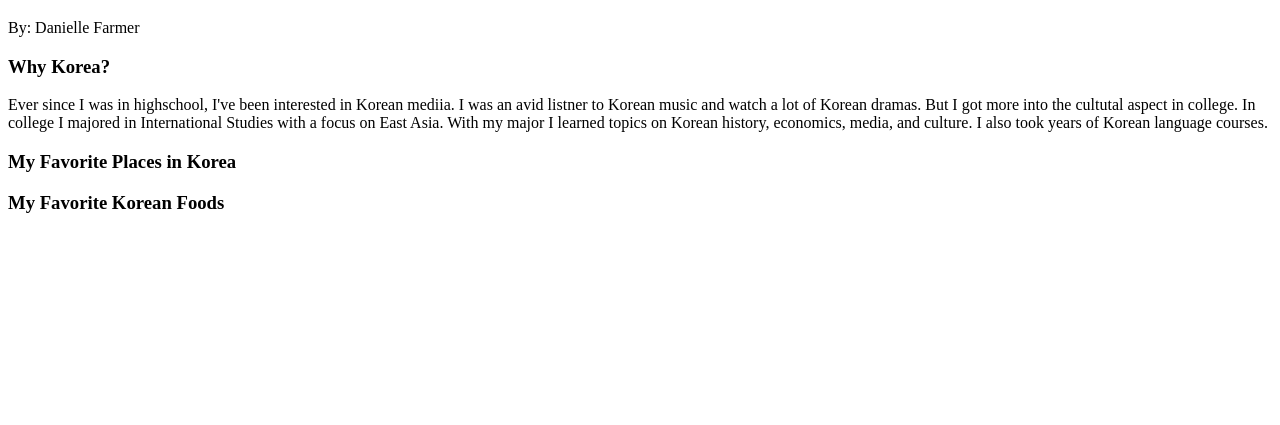
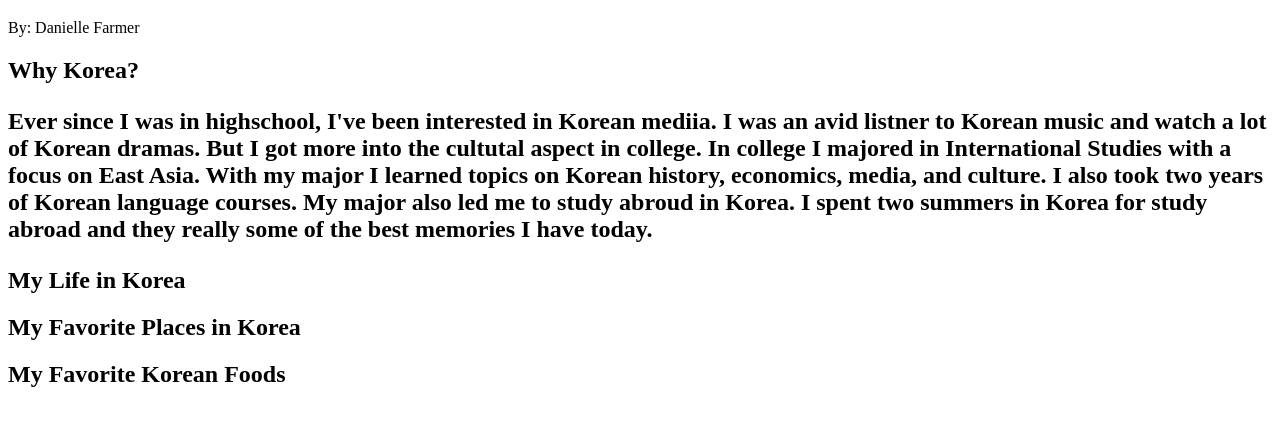
Before and after one commit to STL-LC101-Sept-22/js-assignment-4-html-me-something-danigongju, a website: page index.html in a window 1280 px wide. Shown: the part 61-486 px from the top of the page. Drawn offline with Linux system fonts and the light colour scheme.

Commit message:
Add <p> element to 'Why Korea' heading, change <h3> element to <h2>

```diff
--- a/index.html
+++ b/index.html
@@ -11,13 +11,16 @@
          <p>By: Danielle Farmer</p>
       </header>
 
-      <h3>Why Korea?</h3>
+      <h2>Why Korea?</h>
          <p>Ever since I was in highschool, I've been interested in Korean mediia.
             I was an avid listner to Korean music and watch a lot of Korean dramas.
             But I got more into the cultutal aspect in college. In college I majored in International Studies with a focus on East Asia.
-            With my major I learned topics on Korean history, economics, media, and culture. I also took years of Korean language courses. </p>
-      <h3>My Favorite Places in Korea</h3>
-      <h3>My Favorite Korean Foods</h3>
+            With my major I learned topics on Korean history, economics, media, and culture. I also took two years of Korean language courses.
+            My major also led me to study abroud in Korea. I spent two summers in Korea for study abroad and they really some of the best memories I have today.
+         </p>
+      <h2>My Life in Korea</h2>
+      <h2>My Favorite Places in Korea</h2>
+      <h2>My Favorite Korean Foods</h2>
 
       <footer></footer>
    </body>
```
